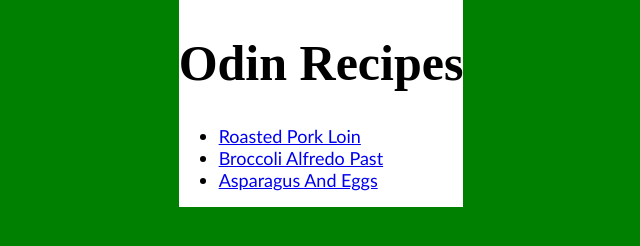
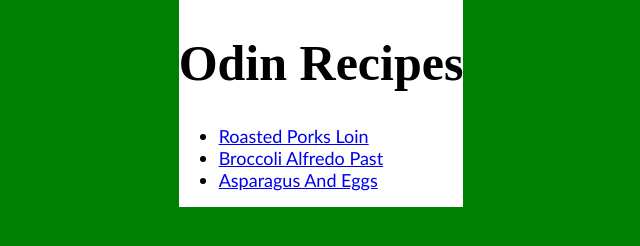
Before and after one commit to gabgoesdigital/odin-recipes, a plain HTML site: page index.html in a window 1280 px wide. Shown: the full height of the page, 319-959 px from the left. Drawn offline with Linux system fonts and the light colour scheme.

Commit message:
YEs starting

```diff
--- a/index.html
+++ b/index.html
@@ -10,7 +10,7 @@
 
         <h1>Odin Recipes</h1>
         <ul>
-            <li><a href="recipes/roasted-pork-loin.html">Roasted Pork Loin</a></li>
+            <li><a href="recipes/roasted-pork-loin.html">Roasted Porks Loin</a></li>
             <li><a href="recipes/broccoli-alfredo-pasta.html">Broccoli Alfredo Past</a></li>
             <li><a href="recipes/asparagus-and-eggs.html">Asparagus And Eggs</a></li>
         </ul>
```
